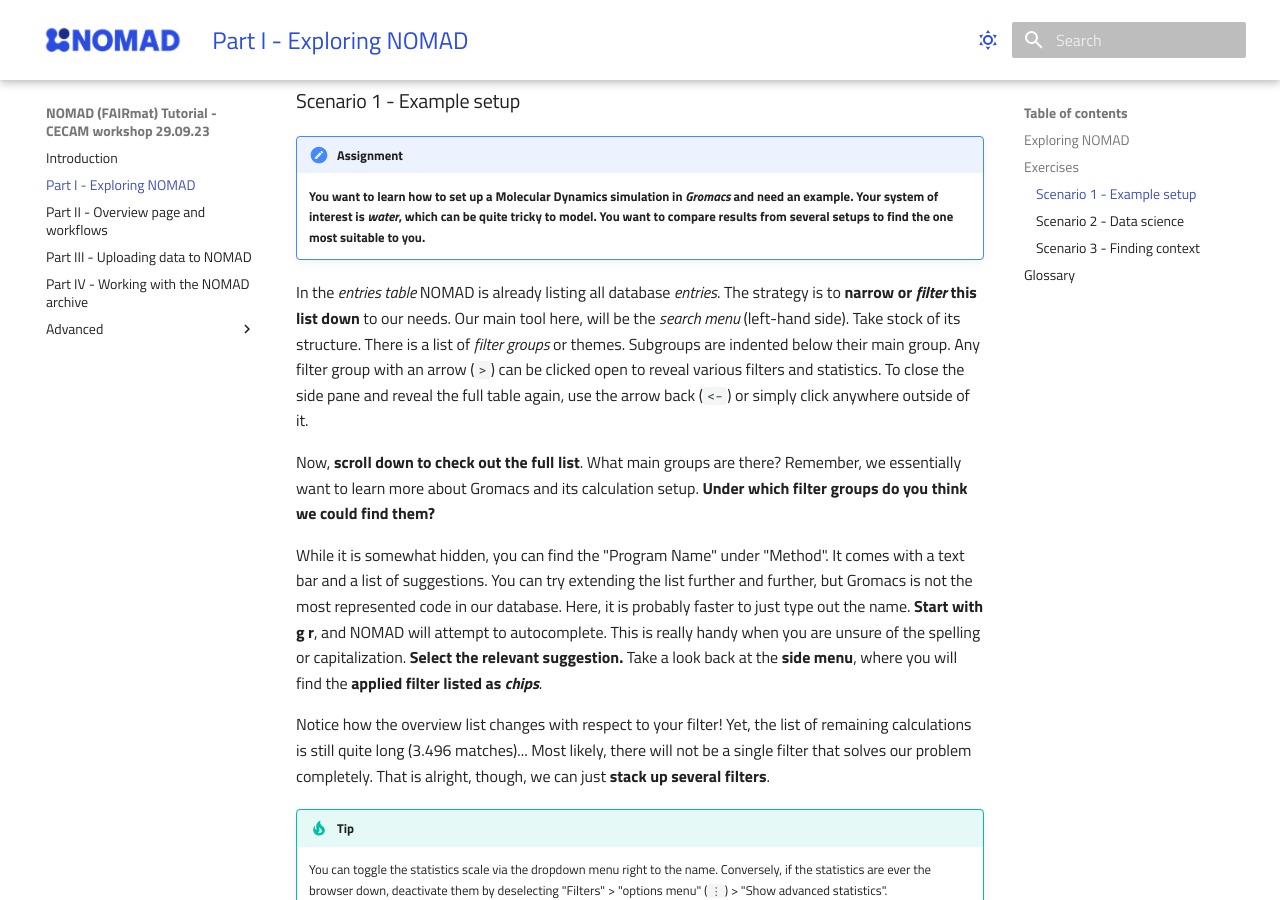
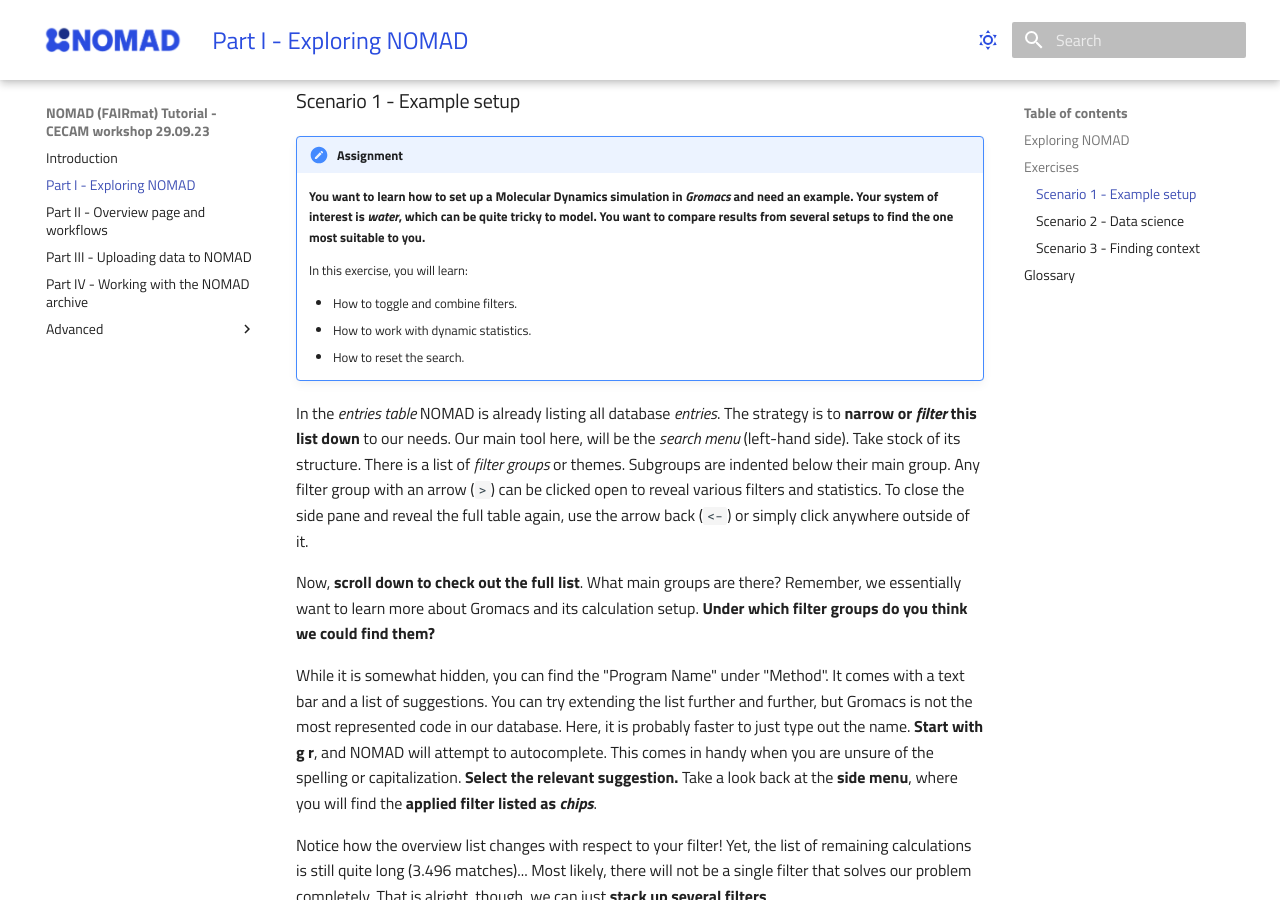
Before and after one commit to FAIRmat-NFDI/AreaC-Tutorial-CECAM-2023, an MkDocs documentation site: the page built from docs/part1.md, in a window 1280 px wide and 900 px high, scrolled down 2288 px. Built offline with MkDocs 1.6.1 and Material for MkDocs 9.7.7, drawn with Linux system fonts in a browser that asks for light colours.

Commit message:
Clarify goals in scenario 1

```diff
--- a/docs/part1.md
+++ b/docs/part1.md
@@ -66,6 +66,12 @@ Now, let's run through some _scenarios_ that you, as a researcher, might encount
     Your system of interest is _water_, which can be quite tricky to model.
     You want to compare results from several setups to find the one most suitable to you.**
 
+    In this exercise, you will learn:
+
+    - How to toggle and combine filters.
+    - How to work with dynamic statistics.
+    - How to reset the search.
+
 In the _entries table_ NOMAD is already listing all database _entries_.
 The strategy is to **narrow or _filter_ this list down** to our needs.
 Our main tool here, will be the _search menu_ (left-hand side).
@@ -83,8 +89,8 @@ While it is somewhat hidden, you can find the "Program Name" under "Method".
 It comes with a text bar and a list of suggestions.
 You can try extending the list further and further, but Gromacs is not the most represented code in our database.
 Here, it is probably faster to just type out the name.
-**Start with g r**, and NOMAD will attempt to autocomplete.
-This is really handy when you are unsure of the spelling or capitalization.
+**Start with g r**, and NOMAD will attempt to autocomplete. <!-- Should this become a tip box? -->
+This comes in handy when you are unsure of the spelling or capitalization.
 **Select the relevant suggestion.**
 Take a look back at the **side menu**, where you will find the **applied filter listed as _chips_**.
 
```
